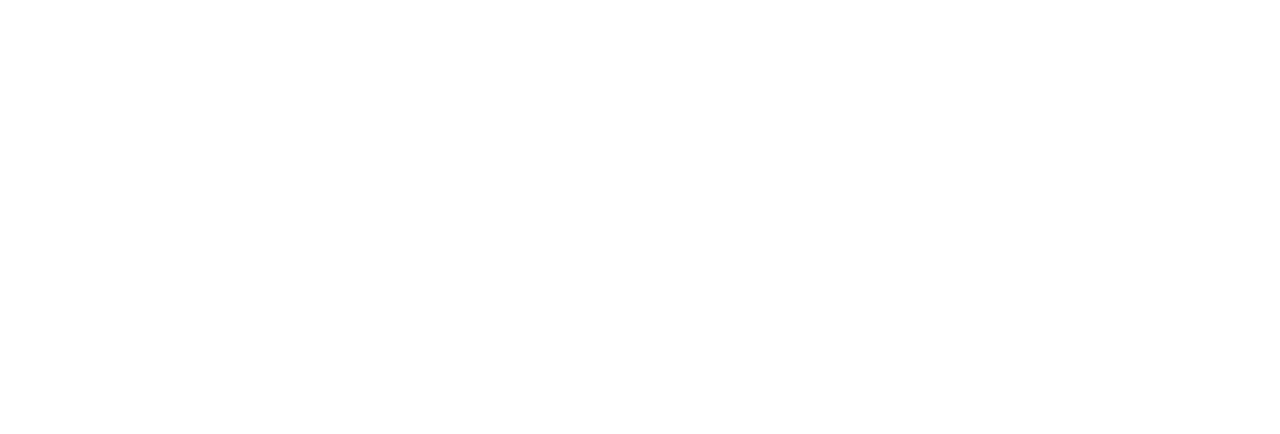
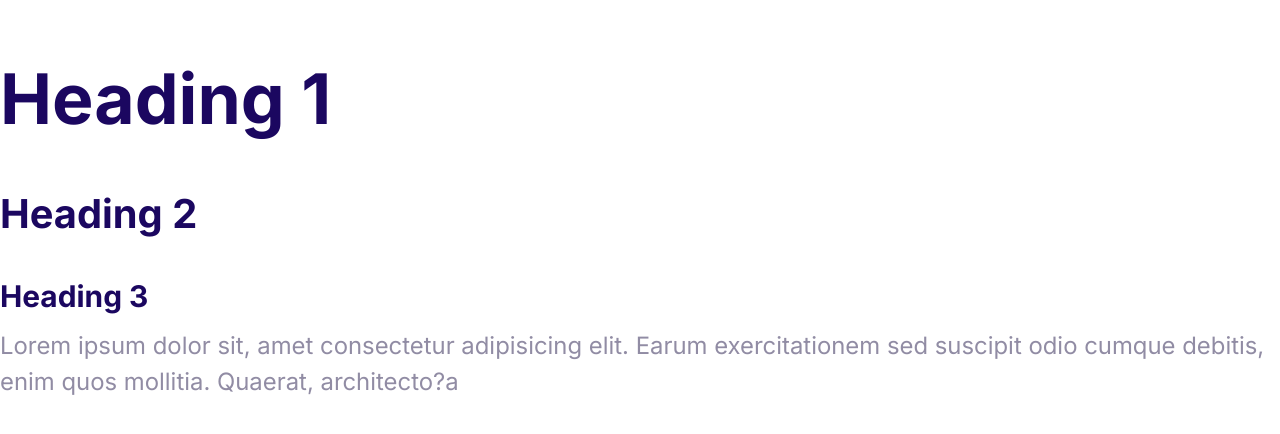
Before and after one commit to Gaire-Jeevan/moshify-website, a plain HTML site: page index.html in a window 1280 px wide. Drawn offline with Linux system fonts and the light colour scheme.

Commit message:
Define the styles for the fonts.

```diff
--- a/css/style.css
+++ b/css/style.css
@@ -5,3 +5,56 @@
     --color-heading: #1b0760;
     --color-body: #918ca4;
 }
+
+html {
+    font-size: 62.2%;
+}
+
+body {
+    font-family: Inter, Arial, Arial, Helvetica, sans-serif;
+    color: var(--color-body);
+    font-size: 2.4rem;
+    line-height: 1.5;
+}
+
+h1, h2, h3 {
+    color: var(--color-heading);
+    margin-bottom: 1rem;
+}
+
+h1 {
+    font-size: 7rem;
+}
+
+h2 {
+    font-size: 4rem;
+}
+
+h3 {
+    font-size: 3rem;
+
+
+}
+
+p {
+    margin-top: 0;
+}
+
+@media screen and (min-width : 1024)
+{
+    body {
+        font-size: 1.5rem;
+    }
+
+    h1 {
+        font-size: 8rem;
+    }
+
+    h2 {
+        font-size: 4rem;
+    }
+
+    h3 {
+        font-size: 2.4rem;
+    }
+}
--- a/index.html
+++ b/index.html
@@ -4,10 +4,15 @@
     <meta charset="UTF-8">
     <meta name="viewport" content="width=device-width, initial-scale=1.0">
     <title>Document</title>
+<link rel="preconnect" href="https://fonts.gstatic.com" crossorigin>
+<link href="https://fonts.googleapis.com/css2?family=Inter:wght@400;700&display=swap" rel="stylesheet">
     <link rel="stylesheet" href="css/normalize.css">
     <link rel="stylesheet" href="css/style.css">
 </head>
 <body>
-
+    <h1>Heading 1</h1>
+    <h2>Heading 2</h2>
+    <h3>Heading 3</h3>
+    <p>Lorem ipsum dolor sit, amet consectetur adipisicing elit. Earum exercitationem sed suscipit odio cumque debitis, enim quos mollitia. Quaerat, architecto?a</p>
 </body>
 </html>
```
